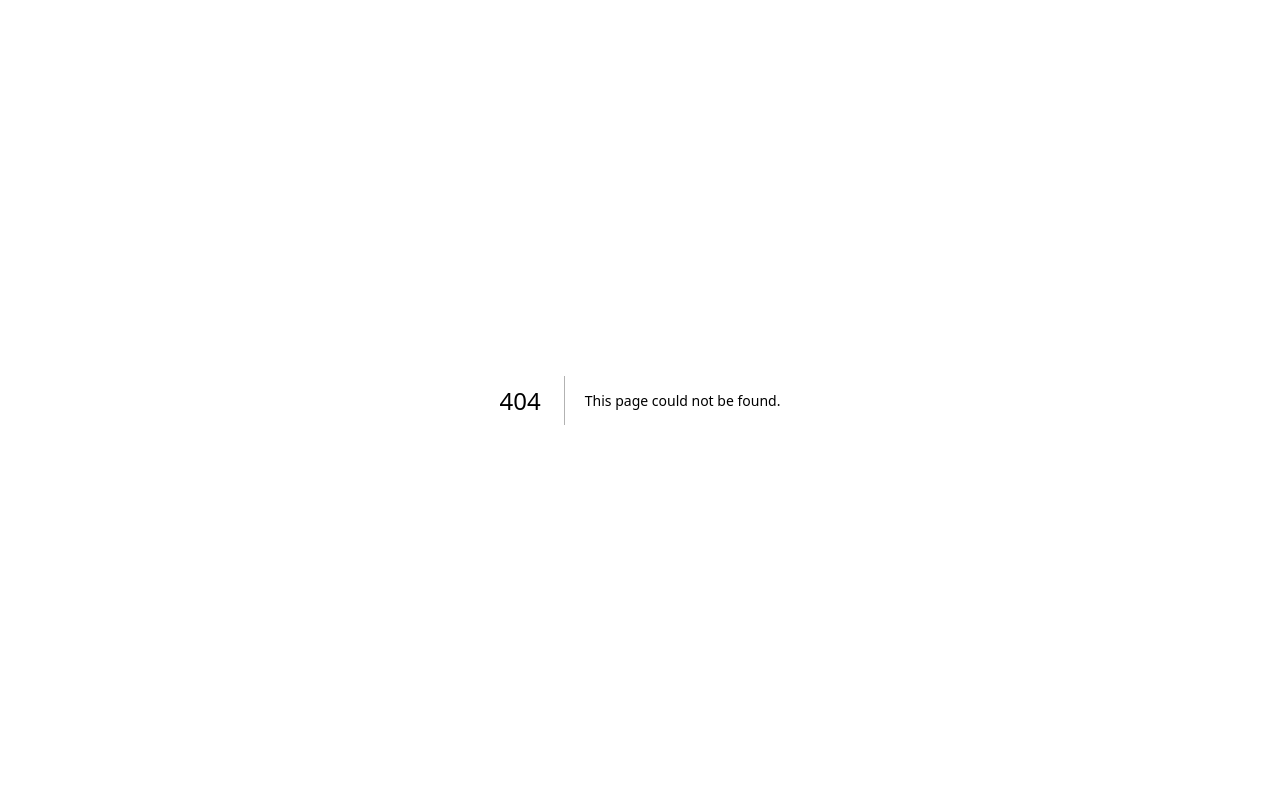
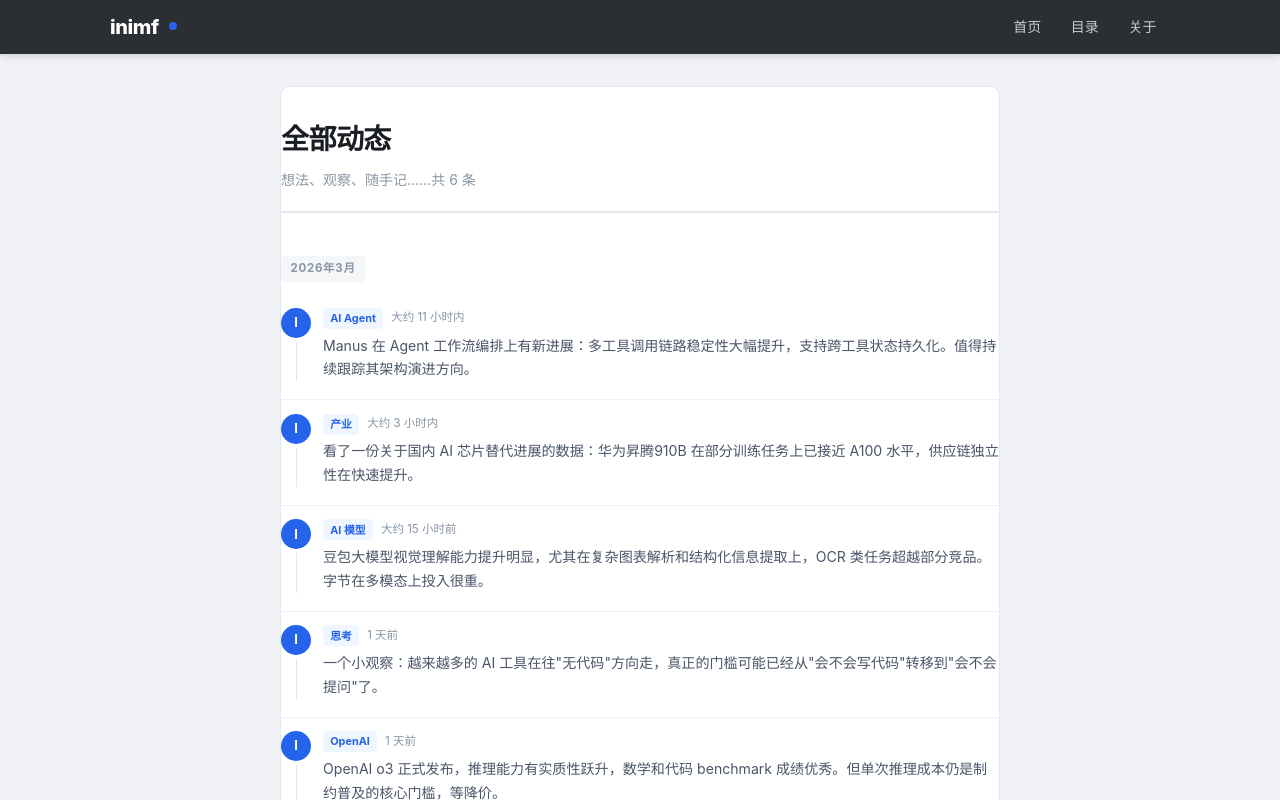
Before and after one commit to web1286/inimf-blog, a Next.js app: page /updates in a window 1280 px wide. Before the commit this address had no page. Shown: the top 800 px of the page. Built offline with nearby package versions, Linux system fonts and the light colour scheme.

Commit message:
✨ feat: 全部动态独立目录页 /updates

```diff
--- /dev/null
+++ b/pages/updates.tsx
@@ -0,0 +1,64 @@
+import Layout from '../components/Layout'
+import { UPDATES } from '../data/updates'
+import { format, formatDistanceToNow } from 'date-fns'
+import { zhCN } from 'date-fns/locale'
+const config = require('../blog.config')
+
+export default function UpdatesPage() {
+  const sorted = [...UPDATES].sort((a, b) =>
+    new Date(b.date).getTime() - new Date(a.date).getTime()
+  )
+
+  // 按月份分组
+  const grouped = sorted.reduce<Record<string, typeof UPDATES>>((acc, item) => {
+    const monthKey = format(new Date(item.date), 'yyyy年M月', { locale: zhCN })
+    if (!acc[monthKey]) acc[monthKey] = []
+    acc[monthKey].push(item)
+    return acc
+  }, {})
+
+  const months = Object.keys(grouped)
+
+  return (
+    <Layout title="全部动态" hideSidebar>
+      <div className="archive-page">
+        <div className="archive-header">
+          <h1 className="archive-title">全部动态</h1>
+          <p className="archive-desc">想法、观察、随手记……共 {UPDATES.length} 条</p>
+        </div>
+
+        <div className="updates-timeline">
+          {months.map(month => (
+            <div key={month} className="updates-month-group">
+              <div className="updates-month-label">{month}</div>
+              <div className="updates-items">
+                {grouped[month].map((item, i) => {
+                  const d = new Date(item.date)
+                  const relativeTime = formatDistanceToNow(d, { locale: zhCN, addSuffix: true })
+                  const exactDate = format(d, 'M月d日 HH:mm', { locale: zhCN })
+                  return (
+                    <div key={i} className="updates-item">
+                      <div className="updates-item-left">
+                        <div className="updates-avatar-sm">{(config.author || 'I').charAt(0).toUpperCase()}</div>
+                        {i < grouped[month].length - 1 && <div className="updates-vline" />}
+                      </div>
+                      <div className="updates-item-right">
+                        <div className="updates-item-meta">
+                          {item.tags && item.tags[0] && (
+                            <span className="updates-tag">{item.tags[0]}</span>
+                          )}
+                          <time className="updates-time" title={exactDate}>{relativeTime}</time>
+                        </div>
+                        <p className="updates-text">{item.text}</p>
+                      </div>
+                    </div>
+                  )
+                })}
+              </div>
+            </div>
+          ))}
+        </div>
+      </div>
+    </Layout>
+  )
+}
```
